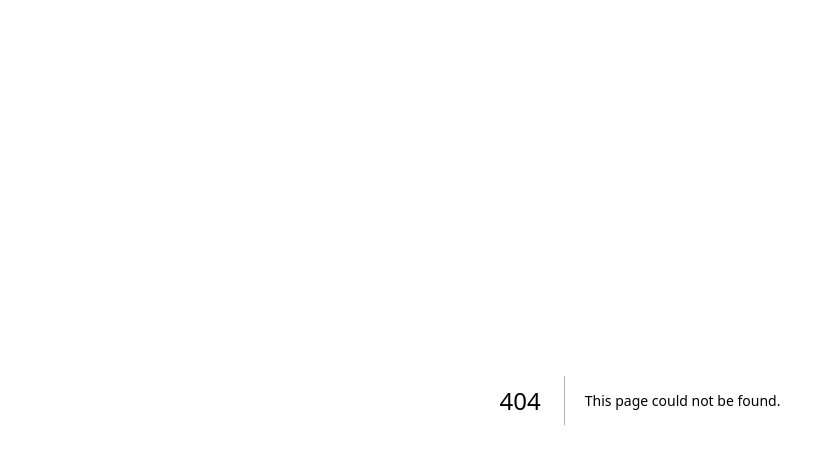
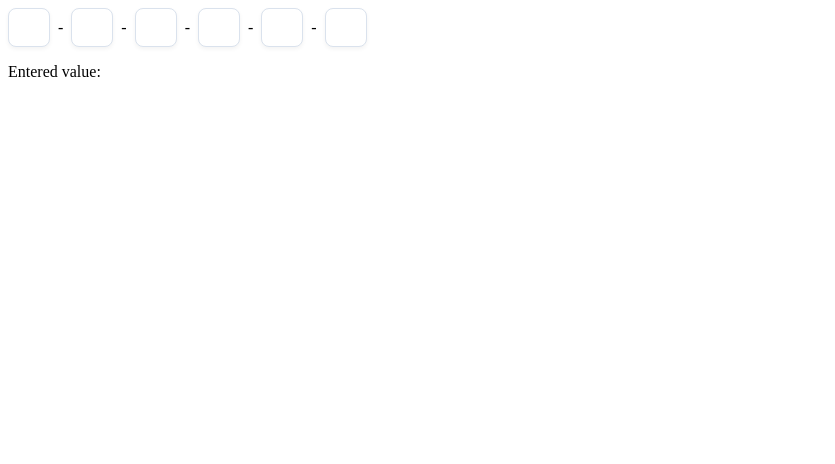
Before and after one commit to DilukshanA/travel-management-frontend, a Next.js app: page /signup/otp-verification in a window 1280 px wide. Before the commit this address had no page. Shown: the top 464 px of the page, without its empty margins (0-835 px from the left). Built offline with nearby package versions, Linux system fonts and the light colour scheme.

Commit message:
add otp ui and use it

```diff
--- a/package.json
+++ b/package.json
@@ -13,6 +13,7 @@
     "@emotion/react": "^11.14.0",
     "@emotion/server": "^11.11.0",
     "@emotion/styled": "^11.14.0",
+    "@mui/base": "^5.0.0-beta.70",
     "@mui/icons-material": "^7.1.1",
     "@mui/material": "^7.1.1",
     "@tanstack/react-query": "^5.80.7",
--- /dev/null
+++ b/src/app/signup/otp-verification/page.tsx
@@ -0,0 +1,20 @@
+"use client";
+import { OTP } from '@/components/ui/OTP'
+import { Box } from '@mui/material';
+import React, { useState } from 'react'
+
+const page = () => {
+
+    const [otp, setOtp] = useState('');
+
+  return (
+    <Box>
+        <Box sx={{ display: 'flex', flexDirection: 'column', gap: 2 }}>
+        <OTP separator={<span>-</span>} value={otp} onChange={setOtp} length={6} />
+        <span>Entered value: {otp}</span>
+        </Box>
+    </Box>
+  )
+}
+
+export default page
--- /dev/null
+++ b/src/components/ui/OTP.tsx
@@ -0,0 +1,245 @@
+"use client";
+import * as React from 'react';
+import { Input as BaseInput } from '@mui/base/Input';
+import { Box, styled } from '@mui/system';
+
+export function OTP({
+  separator,
+  length,
+  value,
+  onChange,
+}: {
+  separator: React.ReactNode;
+  length: number;
+  value: string;
+  onChange: React.Dispatch<React.SetStateAction<string>>;
+}) {
+  const inputRefs = React.useRef<HTMLInputElement[]>(new Array(length).fill(null));
+
+  const focusInput = (targetIndex: number) => {
+    const targetInput = inputRefs.current[targetIndex];
+    targetInput.focus();
+  };
+
+  const selectInput = (targetIndex: number) => {
+    const targetInput = inputRefs.current[targetIndex];
+    targetInput.select();
+  };
+
+  const handleKeyDown = (
+    event: React.KeyboardEvent<HTMLInputElement>,
+    currentIndex: number,
+  ) => {
+    switch (event.key) {
+      case 'ArrowUp':
+      case 'ArrowDown':
+      case ' ':
+        event.preventDefault();
+        break;
+      case 'ArrowLeft':
+        event.preventDefault();
+        if (currentIndex > 0) {
+          focusInput(currentIndex - 1);
+          selectInput(currentIndex - 1);
+        }
+        break;
+      case 'ArrowRight':
+        event.preventDefault();
+        if (currentIndex < length - 1) {
+          focusInput(currentIndex + 1);
+          selectInput(currentIndex + 1);
+        }
+        break;
+      case 'Delete':
+        event.preventDefault();
+        onChange((prevOtp) => {
+          const otp =
+            prevOtp.slice(0, currentIndex) + prevOtp.slice(currentIndex + 1);
+          return otp;
+        });
+
+        break;
+      case 'Backspace':
+        event.preventDefault();
+        if (currentIndex > 0) {
+          focusInput(currentIndex - 1);
+          selectInput(currentIndex - 1);
+        }
+
+        onChange((prevOtp) => {
+          const otp =
+            prevOtp.slice(0, currentIndex) + prevOtp.slice(currentIndex + 1);
+          return otp;
+        });
+        break;
+
+      default:
+        break;
+    }
+  };
+
+  const handleChange = (
+    event: React.ChangeEvent<HTMLInputElement>,
+    currentIndex: number,
+  ) => {
+    const currentValue = event.target.value;
+    let indexToEnter = 0;
+
+    while (indexToEnter <= currentIndex) {
+      if (inputRefs.current[indexToEnter].value && indexToEnter < currentIndex) {
+        indexToEnter += 1;
+      } else {
+        break;
+      }
+    }
+    onChange((prev) => {
+      const otpArray = prev.split('');
+      const lastValue = currentValue[currentValue.length - 1];
+      otpArray[indexToEnter] = lastValue;
+      return otpArray.join('');
+    });
+    if (currentValue !== '') {
+      if (currentIndex < length - 1) {
+        focusInput(currentIndex + 1);
+      }
+    }
+  };
+
+  const handleClick = (
+    event: React.MouseEvent<HTMLInputElement, MouseEvent>,
+    currentIndex: number,
+  ) => {
+    selectInput(currentIndex);
+  };
+
+  const handlePaste = (
+    event: React.ClipboardEvent<HTMLInputElement>,
+    currentIndex: number,
+  ) => {
+    event.preventDefault();
+    const clipboardData = event.clipboardData;
+
+    // Check if there is text data in the clipboard
+    if (clipboardData.types.includes('text/plain')) {
+      let pastedText = clipboardData.getData('text/plain');
+      pastedText = pastedText.substring(0, length).trim();
+      let indexToEnter = 0;
+
+      while (indexToEnter <= currentIndex) {
+        if (inputRefs.current[indexToEnter].value && indexToEnter < currentIndex) {
+          indexToEnter += 1;
+        } else {
+          break;
+        }
+      }
+
+      const otpArray = value.split('');
+
+      for (let i = indexToEnter; i < length; i += 1) {
+        const lastValue = pastedText[i - indexToEnter] ?? ' ';
+        otpArray[i] = lastValue;
+      }
+
+      onChange(otpArray.join(''));
+    }
+  };
+
+  return (
+    <Box sx={{ display: 'flex', gap: 1, alignItems: 'center' }}>
+      {new Array(length).fill(null).map((_, index) => (
+        <React.Fragment key={index}>
+          <BaseInput
+            slots={{
+              input: InputElement,
+            }}
+            aria-label={`Digit ${index + 1} of OTP`}
+            slotProps={{
+              input: {
+                ref: (ele) => {
+                  inputRefs.current[index] = ele!;
+                },
+                onKeyDown: (event) => handleKeyDown(event, index),
+                onChange: (event) => handleChange(event, index),
+                onClick: (event) => handleClick(event, index),
+                onPaste: (event) => handlePaste(event, index),
+                value: value[index] ?? '',
+              },
+            }}
+          />
+          {index === length - 1 ? null : separator}
+        </React.Fragment>
+      ))}
+    </Box>
+  );
+}
+
+type OTPProps = {
+    length?: number;
+    value?: string;
+}
+
+export default function OTPInput() {
+  const [otp, setOtp] = React.useState('');
+
+  return (
+    <Box sx={{ display: 'flex', flexDirection: 'column', gap: 2 }}>
+      <OTP separator={<span>-</span>} value={otp} onChange={setOtp} length={6} />
+      <span>Entered value: {otp}</span>
+    </Box>
+  );
+}
+
+const blue = {
+  100: '#DAECFF',
+  200: '#80BFFF',
+  400: '#3399FF',
+  500: '#007FFF',
+  600: '#0072E5',
+  700: '#0059B2',
+};
+
+const grey = {
+  50: '#F3F6F9',
+  100: '#E5EAF2',
+  200: '#DAE2ED',
+  300: '#C7D0DD',
+  400: '#B0B8C4',
+  500: '#9DA8B7',
+  600: '#6B7A90',
+  700: '#434D5B',
+  800: '#303740',
+  900: '#1C2025',
+};
+
+const InputElement = styled('input')(
+  ({ theme }) => `
+  width: 40px;
+  font-family: 'IBM Plex Sans', sans-serif;
+  font-size: 0.875rem;
+  font-weight: 400;
+  line-height: 1.5;
+  padding: 8px 0;
+  border-radius: 8px;
+  text-align: center;
+  color: ${theme.palette.mode === 'dark' ? grey[300] : grey[900]};
+  background: ${theme.palette.mode === 'dark' ? grey[900] : '#fff'};
+  border: 1px solid ${theme.palette.mode === 'dark' ? grey[700] : grey[200]};
+  box-shadow: 0 2px 4px ${
+    theme.palette.mode === 'dark' ? 'rgba(0,0,0, 0.5)' : 'rgba(0,0,0, 0.05)'
+  };
+
+  &:hover {
+    border-color: ${blue[400]};
+  }
+
+  &:focus {
+    border-color: ${blue[400]};
+    box-shadow: 0 0 0 3px ${theme.palette.mode === 'dark' ? blue[600] : blue[200]};
+  }
+
+  /* firefox */
+  &:focus-visible {
+    outline: 0;
+  }
+`,
+);
```
Also changed, not shown: 1 other file (tests, documents, lock files or other folders).
